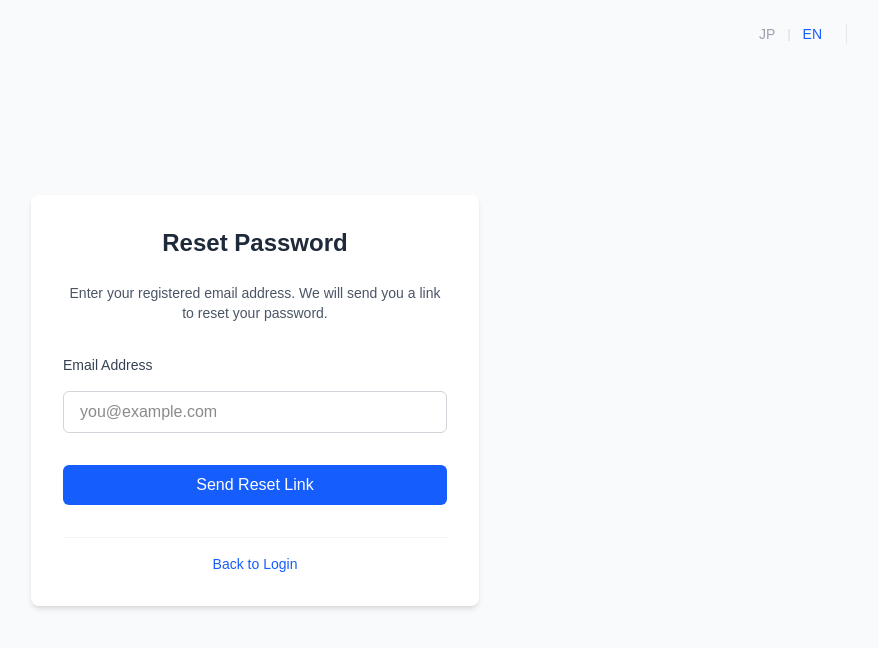
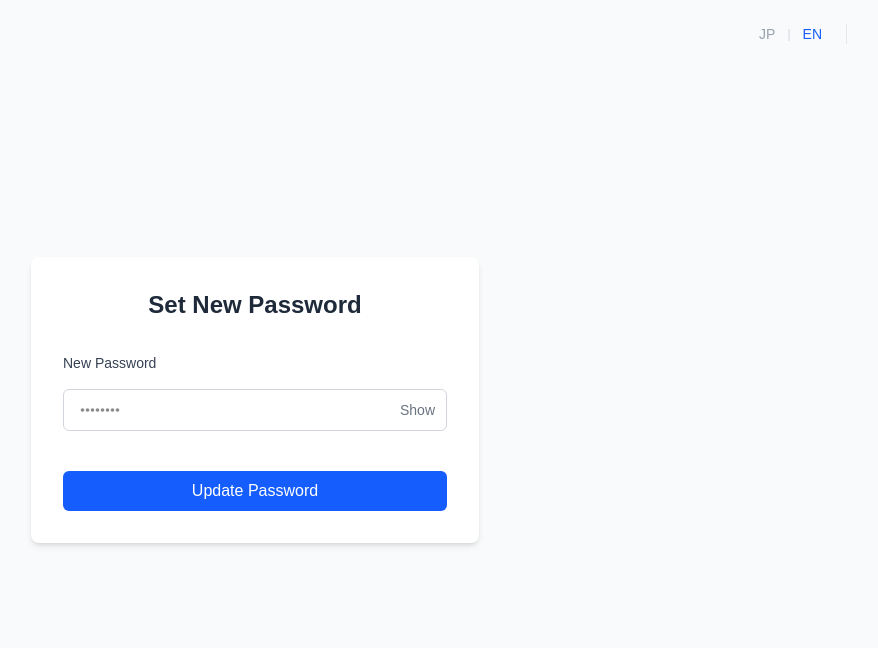
Before and after one commit to campustocommunityshizuoka/video, a Next.js app: page /en/update-password in a window 1280 px wide. Shown: the top 648 px of the page, without its empty margins (385-1263 px from the left). Built offline with nearby package versions, Linux system fonts and the light colour scheme.

Commit message:
色々修正

```diff
--- a/app/[lang]/signup/page.tsx
+++ b/app/[lang]/signup/page.tsx
@@ -1,7 +1,6 @@
 import { createClient } from '@/utils/supabase/server'
 import { redirect } from 'next/navigation'
 import Link from 'next/link'
-import { headers } from 'next/headers' // ★URL取得のために追加
 import { getDictionary } from '@/utils/get-dictionary'
 import LanguageSwitcher from '@/app/components/LanguageSwitcher'
 import PasswordInput from '@/app/components/PasswordInput'
@@ -26,8 +25,7 @@ export default async function SignupPage({
     const currentLang = formData.get('lang') as string
 
     // ★追加：現在のサイトURL（origin）を取得します
-    const headersList = await headers()
-    const origin = headersList.get('origin') || 'http://localhost:3000'
+    const siteUrl = process.env.NEXT_PUBLIC_SITE_URL || 'http://localhost:3000'
 
     const supabase = await createClient()
 
@@ -36,7 +34,7 @@ export default async function SignupPage({
       email,
       password,
       options: {
-        emailRedirectTo: `${origin}/api/auth/callback?next=/${currentLang}/dashboard`,
+        emailRedirectTo: `${siteUrl}/api/auth/callback?next=/${currentLang}/dashboard`,
       }
     })
 
--- a/app/[lang]/update-password/page.tsx
+++ b/app/[lang]/update-password/page.tsx
@@ -1,13 +1,12 @@
 import { createClient } from '@/utils/supabase/server'
 import { redirect } from 'next/navigation'
-import Link from 'next/link'
-import { headers } from 'next/headers'
 import { getDictionary } from '@/utils/get-dictionary'
 import LanguageSwitcher from '@/app/components/LanguageSwitcher'
+import PasswordInput from '@/app/components/PasswordInput'
 
 export const runtime = 'edge';
 
-export default async function ResetPasswordPage({
+export default async function UpdatePasswordPage({
   params,
   searchParams
 }: {
@@ -18,26 +17,25 @@ export default async function ResetPasswordPage({
   const { message } = await searchParams;
   const dict = await getDictionary(lang);
 
-  const requestReset = async (formData: FormData) => {
+  const updatePassword = async (formData: FormData) => {
     'use server'
-    const email = formData.get('email') as string
+    const password = formData.get('password') as string
     const currentLang = formData.get('lang') as string
-
-    // 現在のサイトURL（origin）を取得します
-    const headersList = await headers()
-    const origin = headersList.get('origin') || 'http://localhost:3000'
 
     const supabase = await createClient()
 
-    // メールに記載するリンク先を、先ほど作ったコールバックAPI経由に設定します
-    const { error } = await supabase.auth.resetPasswordForEmail(email, {
-      redirectTo: `${origin}/api/auth/callback?next=/${currentLang}/update-password`,
+    // 認証済みのセッション情報を使ってパスワードを更新します
+    const { error } = await supabase.auth.updateUser({
+      password: password
     })
 
     if (error) {
-      return redirect(`/${currentLang}/reset-password?message=error`)
+      console.error('パスワード更新エラー:', error.message)
+      return redirect(`/${currentLang}/update-password?message=error`)
     }
-    return redirect(`/${currentLang}/reset-password?message=success`)
+
+    // 更新成功時はダッシュボードへリダイレクトします
+    return redirect(`/${currentLang}/dashboard?message=password_updated`)
   }
 
   return (
@@ -46,37 +44,31 @@ export default async function ResetPasswordPage({
         <LanguageSwitcher currentLang={lang} />
       </div>
 
-      <form action={requestReset} className="flex flex-col w-full max-w-md p-8 bg-white rounded-lg shadow-md gap-4">
+      <form action={updatePassword} className="flex flex-col w-full max-w-md p-8 bg-white rounded-lg shadow-md gap-4">
         <input type="hidden" name="lang" value={lang} />
 
-        <h1 className="text-2xl font-bold text-center mb-2 text-gray-800">{dict.auth.resetPasswordTitle}</h1>
-        <p className="text-sm text-gray-600 text-center mb-4">{dict.auth.resetPasswordDesc}</p>
+        <h1 className="text-2xl font-bold text-center mb-2 text-gray-800">{dict.auth.updatePasswordTitle}</h1>
 
-        {message === 'success' && (
-          <div className="bg-green-50 text-green-700 p-4 rounded-md text-sm text-center mb-2 font-medium">
-            {dict.auth.resetLinkSent}
+        {message === 'error' && (
+          <div className="bg-red-50 text-red-600 p-4 rounded-md text-sm text-center mb-2 font-medium border border-red-200">
+            {dict.auth.generalError}
           </div>
         )}
 
-        <label className="text-sm font-medium text-gray-700" htmlFor="email">{dict.auth.emailLabel}</label>
-        <input
-          className="px-4 py-2 border border-gray-300 rounded-md focus:outline-none focus:ring-2 focus:ring-blue-500"
-          name="email"
-          type="email"
-          placeholder={dict.auth.emailPlaceholder}
-          required
+        <label className="text-sm font-medium text-gray-700 mt-2" htmlFor="password">{dict.auth.newPasswordLabel}</label>
+        <PasswordInput
+          name="password"
+          placeholder={dict.auth.passwordPlaceholder}
+          required={true}
+          minLength={6}
+          showText={dict.auth.showPassword}
+          hideText={dict.auth.hidePassword}
         />
 
-        <div className="flex flex-col gap-2 mt-4">
+        <div className="flex flex-col gap-2 mt-6">
           <button type="submit" className="px-4 py-2 text-white bg-blue-600 rounded-md hover:bg-blue-700 transition-colors font-medium">
-            {dict.auth.sendResetLink}
+            {dict.auth.updatePasswordButton}
           </button>
-        </div>
-
-        <div className="mt-4 text-center text-sm text-gray-600 border-t border-gray-100 pt-4">
-          <Link href={`/${lang}/login`} className="text-blue-600 hover:underline font-medium">
-            {dict.auth.backToLogin}
-          </Link>
         </div>
       </form>
     </div>
--- a/tsconfig.json
+++ b/tsconfig.json
@@ -15,7 +15,7 @@
     "moduleResolution": "bundler",
     "resolveJsonModule": true,
     "isolatedModules": true,
-    "jsx": "preserve",
+    "jsx": "react-jsx",
     "incremental": true,
     "plugins": [
       {
```
